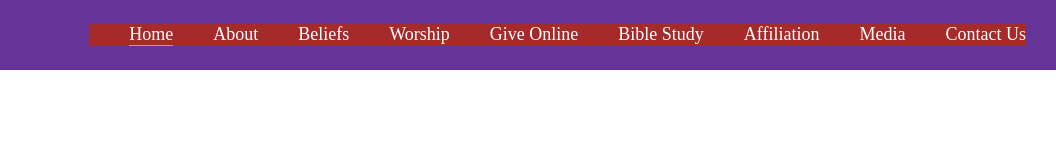
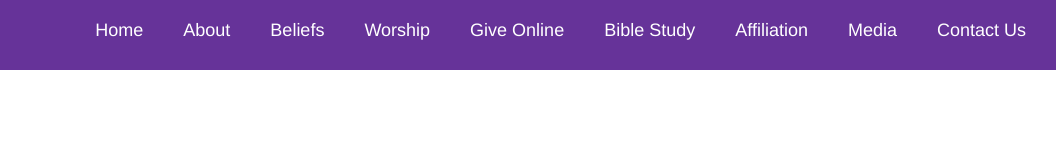
Before and after one commit to ffreemanjr/myFlexNav, a plain HTML site: page index.html in a window 1280 px wide. Shown: the full height of the page, 224-1280 px from the left. Drawn offline with Linux system fonts and the light colour scheme.

Commit message:
styling navigation

```diff
--- a/styles.css
+++ b/styles.css
@@ -2,6 +2,11 @@
 	margin: 0;
 	padding: 0;
 	box-sizing: border-box;
+}
+
+body,
+html {
+	font-family: "helvetica";
 }
 
 .navbar {
@@ -26,12 +31,13 @@
 .main-nav__items {
 	text-align: center;
 	margin: 15px auto;
-	background-color:  brown;
-	border-bottom: 1px solid #333;
+	border-bottom: 1px solid #f2f2f2;
 }
 
 .main-nav__link {
 	text-decoration: none;
+	display: block;
+	padding-bottom: 10px;
 }
 
 .main-nav__link:link,
@@ -39,6 +45,10 @@
 	color: #fff;
 }
 
+.main-nav__link:hover,
+.main-nav__link:focus {
+	color: goldenrod;
+}
 
 
 .navbar-toggle {
@@ -51,7 +61,6 @@
 
 .active {
 	display: block;
-	border-bottom: 1px solid goldenrod;
 }
 
 /*  ===============  MEDIA QUERIES =============== */
```
Also changed, not shown: logo1.png (deleted).
